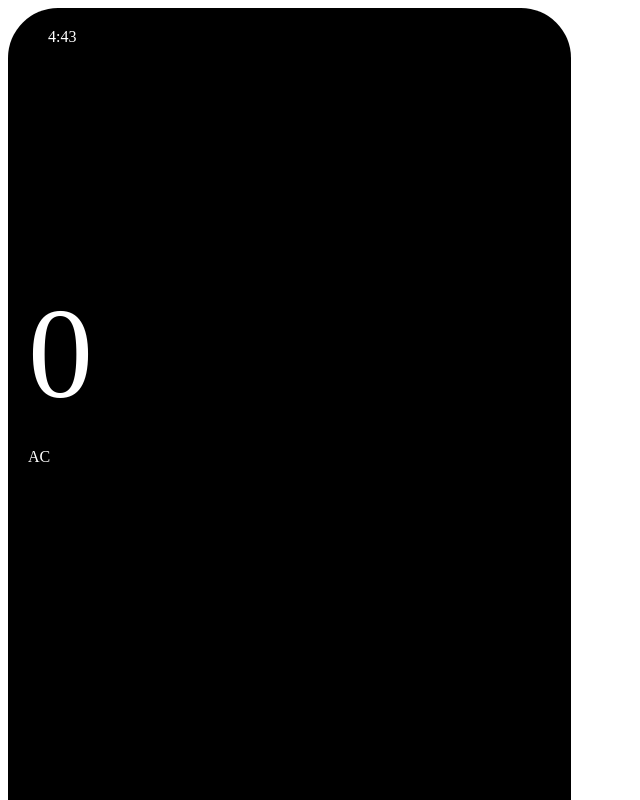
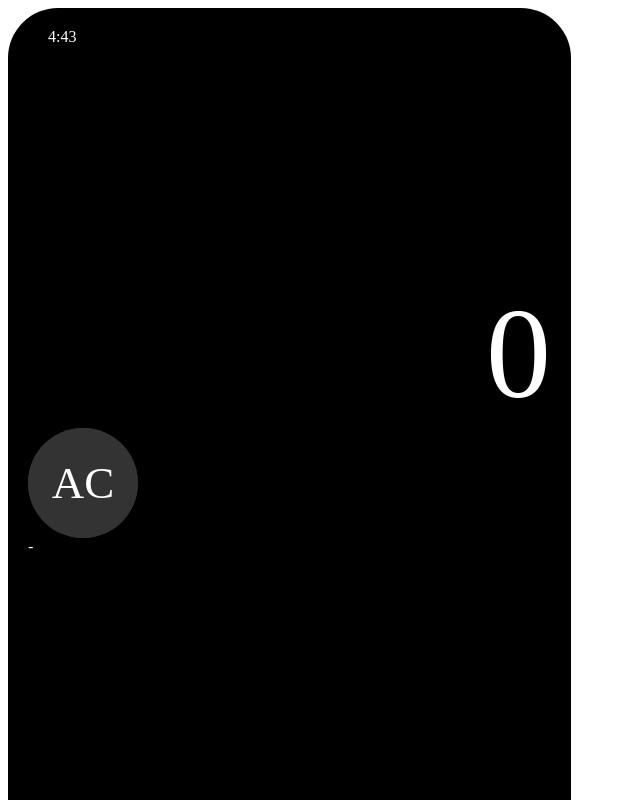
Before and after one commit to aymanjebril2/-Calculator-react-app, a React (Create React App) app: page / in a window 1280 px wide. Shown: the top 800 px of the page, without its empty margins (0-640 px from the left). Built offline with nearby package versions, Linux system fonts and the light colour scheme.

Commit message:
making buttons for calc

```diff
--- a/src/App.css
+++ b/src/App.css
@@ -13,7 +13,9 @@
 
 .display {
   font-size: 130px;
-  margin-bottom: 20px;
+  margin-bottom: 0 20px;
+  font-weight: 300;
+  text-align: right;
 }
 .buttons {
   display: grid;
--- a/src/App.js
+++ b/src/App.js
@@ -8,7 +8,7 @@ const App = () => {
       <div className="top">4:43</div>
       <div className="display">0</div>
       <div className="buttons">
-        <Buttons />
+        <Buttons content="AC" />
       </div>
       <div className="bottom">-</div>
     </div>
--- a/src/componets/buttons/Buttons.js
+++ b/src/componets/buttons/Buttons.js
@@ -2,8 +2,8 @@ import "./buttons.css";
 
 import React from "react";
 
-const Buttons = (props) => {
-  return <div className="buttons">AC </div>;
+const Buttons = ({ content }) => {
+  return <div className="buttons">{content} </div>;
 };
 
 export default Buttons;
--- a/src/componets/buttons/buttons.css
+++ b/src/componets/buttons/buttons.css
@@ -0,0 +1,11 @@
+.buttons {
+  background: #333;
+  width: 110px;
+  height: 110px;
+  border-radius: 50%;
+  display: flex;
+  align-items: center;
+  justify-content: center;
+  font-size: 45px;
+  cursor: pointer;
+}
```
Also changed, not shown: 1 other file (tests, documents, lock files or other folders).
